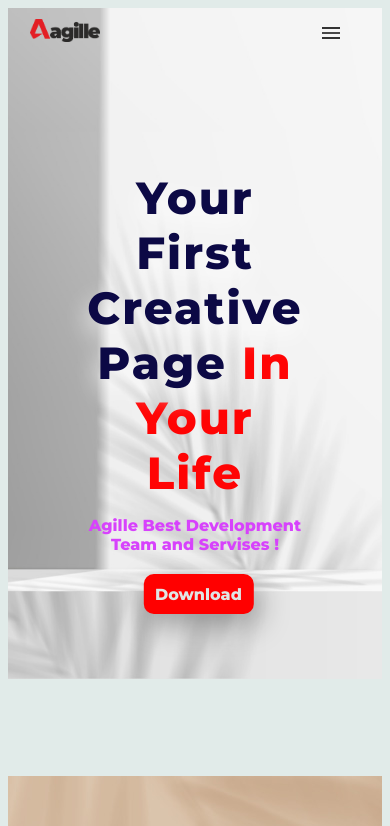
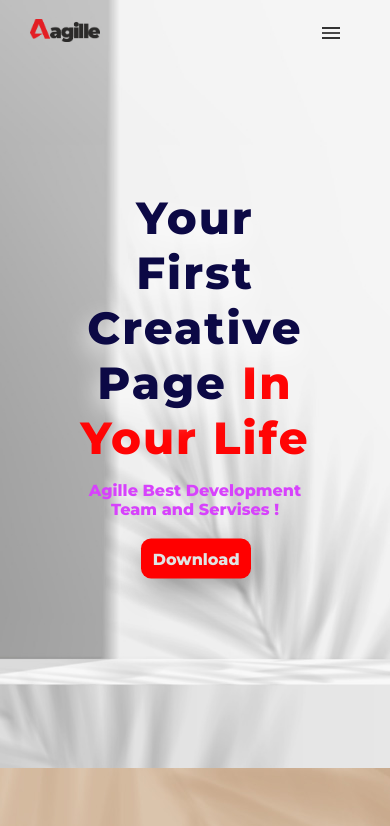
Before and after one commit to onexactly/landing-1, a React (Create React App) app: page / in a window 390 px wide. Shown: the top 826 px of the page. Built offline with nearby package versions, Linux system fonts and the light colour scheme.

Commit message:
(fixed): resolve some warnings

```diff
--- a/src/index.css
+++ b/src/index.css
@@ -1,13 +1,16 @@
 @import url("https://fonts.googleapis.com/css2?family=Montserrat:ital,wght@0,800;1,800&display=swap");
 
-body {
-  padding: 0px;
+* body {
+  padding: 0;
+  margin: 0;
 
   background-color: #e1ebe9;
   font-family: "Montserrat", sans-serif;
 }
 * {
   box-sizing: border-box;
+
+
 }
 ul {
   list-style: none;
@@ -392,7 +395,7 @@ nav .menu-btn,
 }
 @media (max-width: 1190px) {
   #main {
-    background-size: 1150px !important;
+    background-size: 1350px !important;
   }
   .name {
     left: 50%;
```
